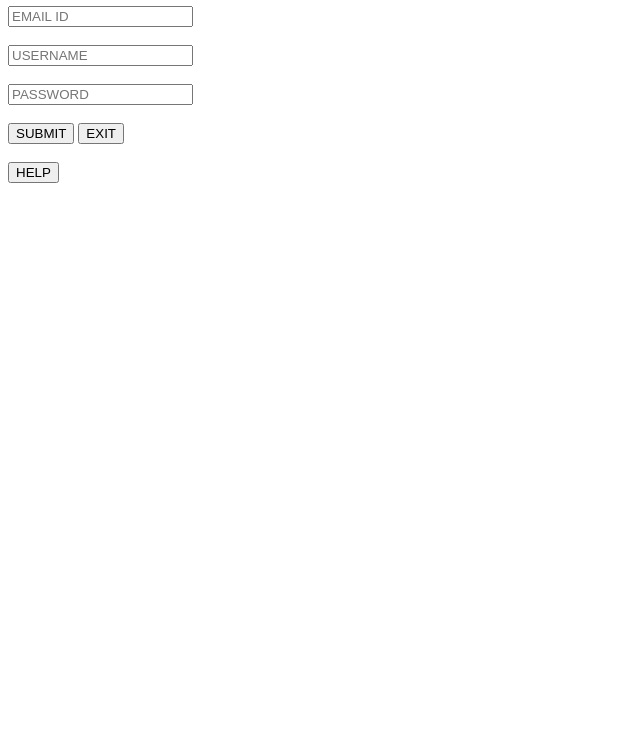
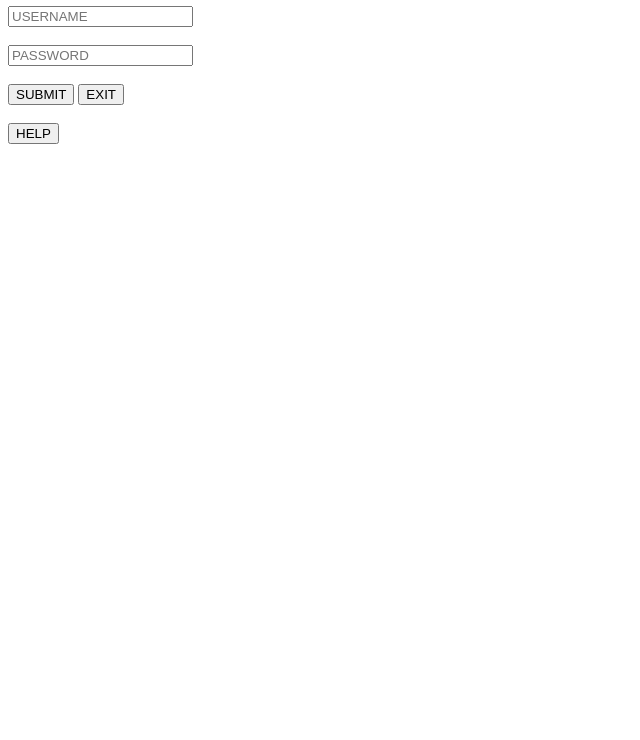
Before and after one commit to Leelaka/SIT725-assignment3, a website: page public/signup.html in a window 1280 px wide. Shown: the part 60-800 px from the top of the page, without its empty margins (0-640 px from the left). Drawn offline with Linux system fonts and the light colour scheme.

Commit message:
deleted email ID

```diff
--- a/public/signup.html
+++ b/public/signup.html
@@ -8,7 +8,6 @@
      <!-- heading -->
         <h1>Register Page</h1>
     <!--Input boxes and buttons-->
-        <input type="text" id="emailID" name="emailID" placeholder="EMAIL ID"><br><br>
         <input type="text" id="username" name="username" placeholder="USERNAME"><br><br>
         <input type="text" id="password" name="password" placeholder="PASSWORD"><br><br>
         <button type="button"> SUBMIT </button>
```
